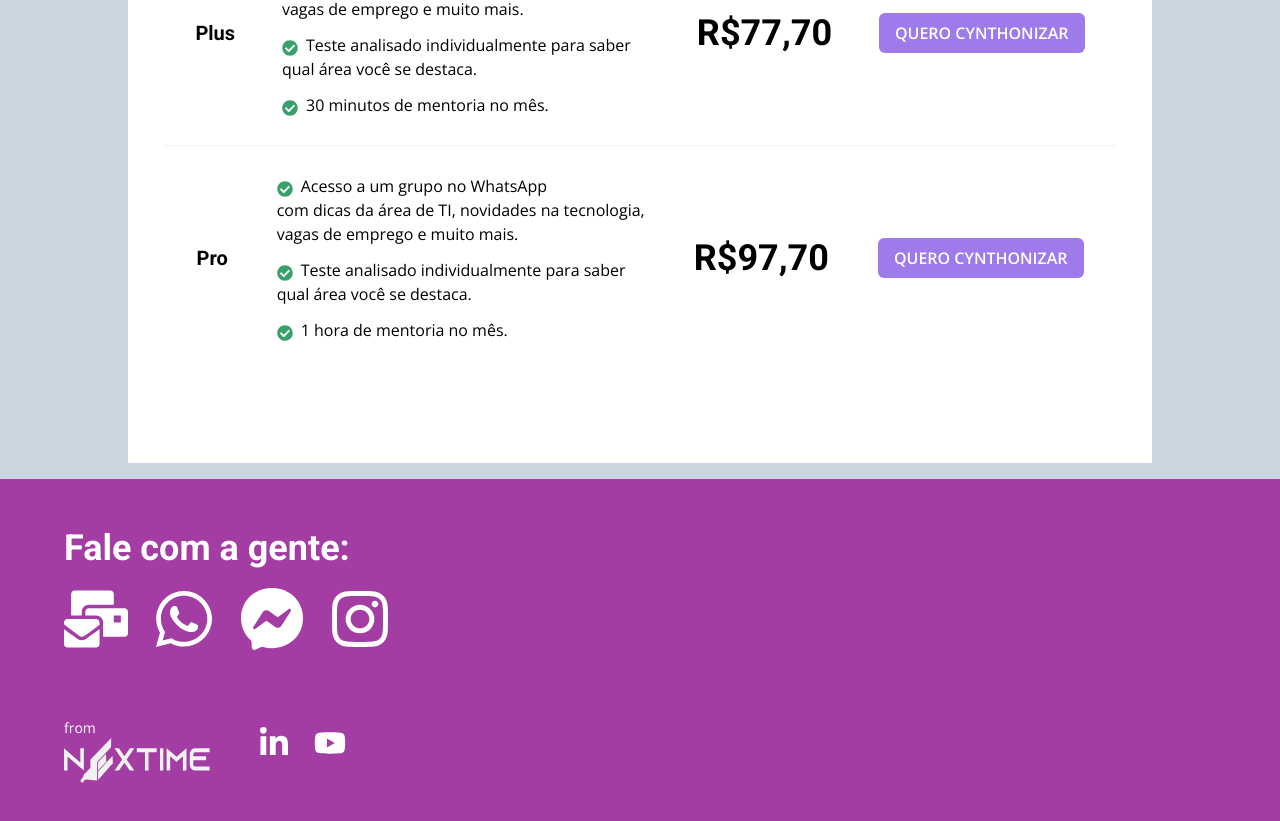
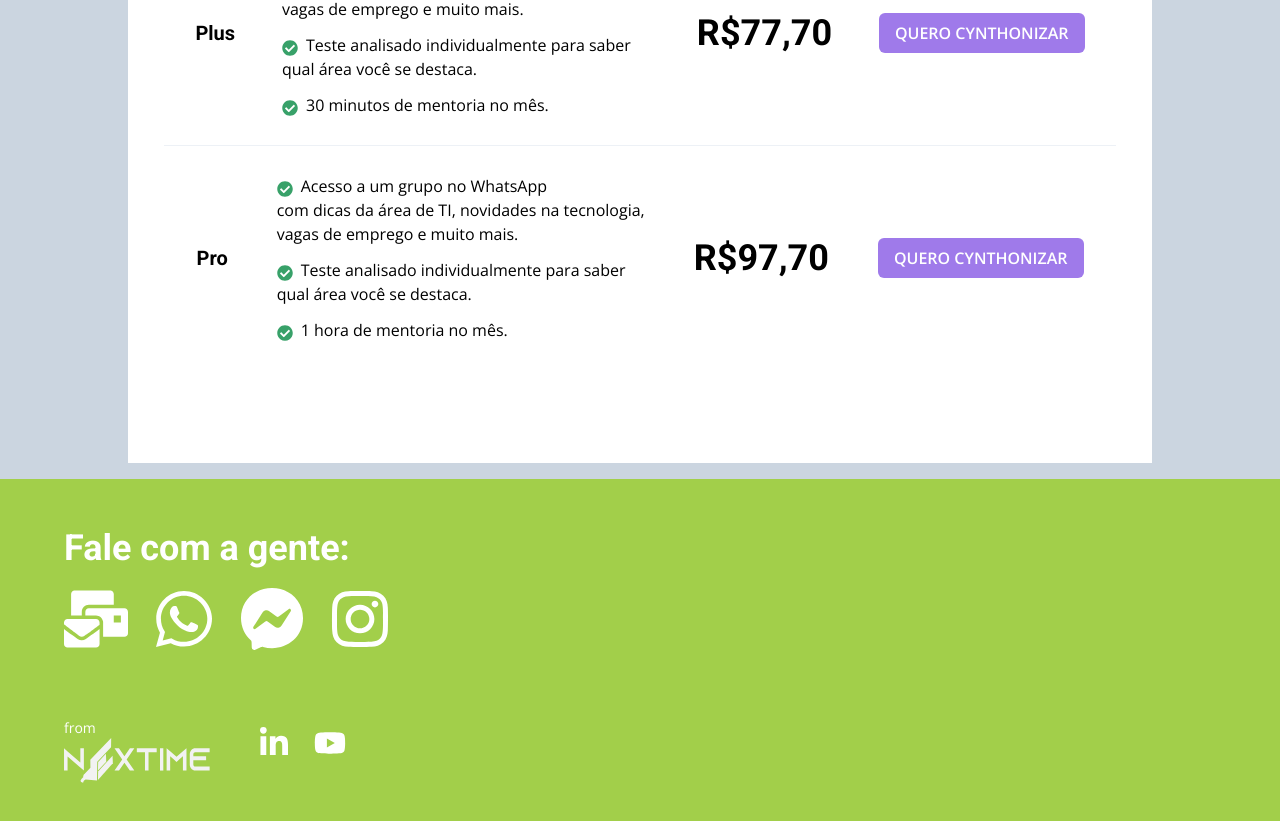
Before and after one commit to nextimecode/cynthia_senek, a Next.js app: page / in a window 1280 px wide. Shown: the part 680-1501 px from the top of the page. Built offline with nearby package versions, Linux system fonts and the light colour scheme; no server answers; what axios-retry would draw is missing.

Commit message:
feat: change color

```diff
--- a/src/theme/colors.ts
+++ b/src/theme/colors.ts
@@ -1,5 +1,5 @@
 const colors = {
-  'next-primary': '#a33da3',
+  'next-primary': '#a2cf4a',
   'next-gray': {
     200: '#BDBDBD'
   },
```
